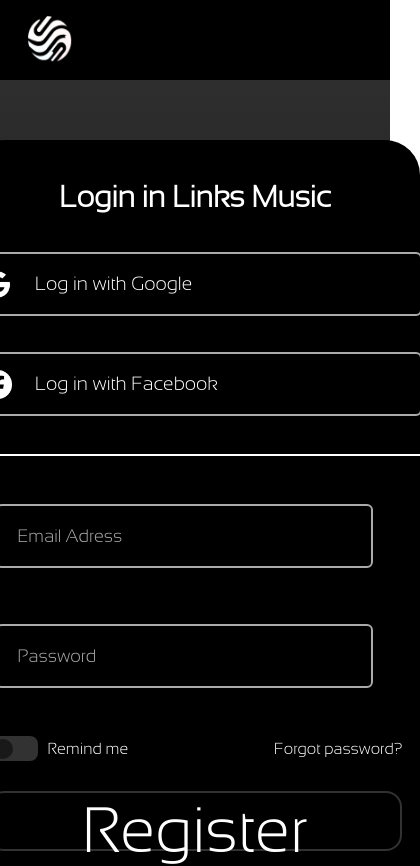
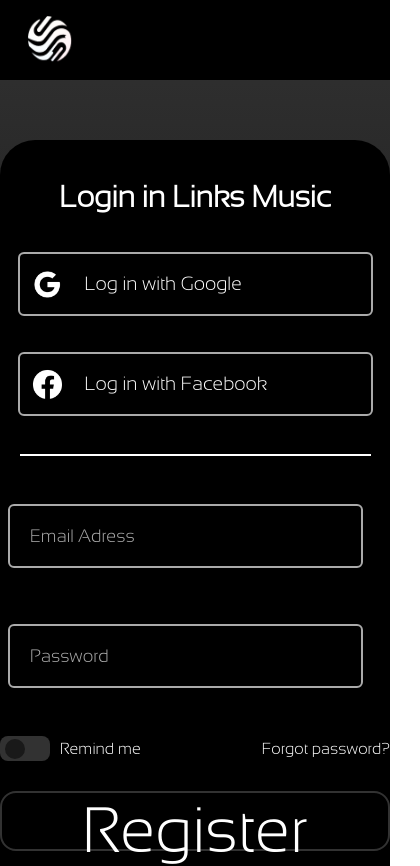
Before and after one commit to TSantiagoIdalgo/LinksMusic-front, a React (Vite) app: page /linksmusic/login in a window 390 px wide. Shown: the top 866 px of the page, 420 px wide, since content can reach past the window. Built offline with nearby package versions, Linux system fonts and the light colour scheme; no server answers.

Commit message:
Update loginData.module.css

```diff
--- a/src/components/user/login/loginData.module.css
+++ b/src/components/user/login/loginData.module.css
@@ -43,3 +43,12 @@
     height: 35px;
     margin-left: 10px;
 }
+
+@media only screen and (max-width: 600px) {
+    .login_button {
+        width: 90%
+    }
+    .login_middle {
+        width: 90%
+    }
+}
```
